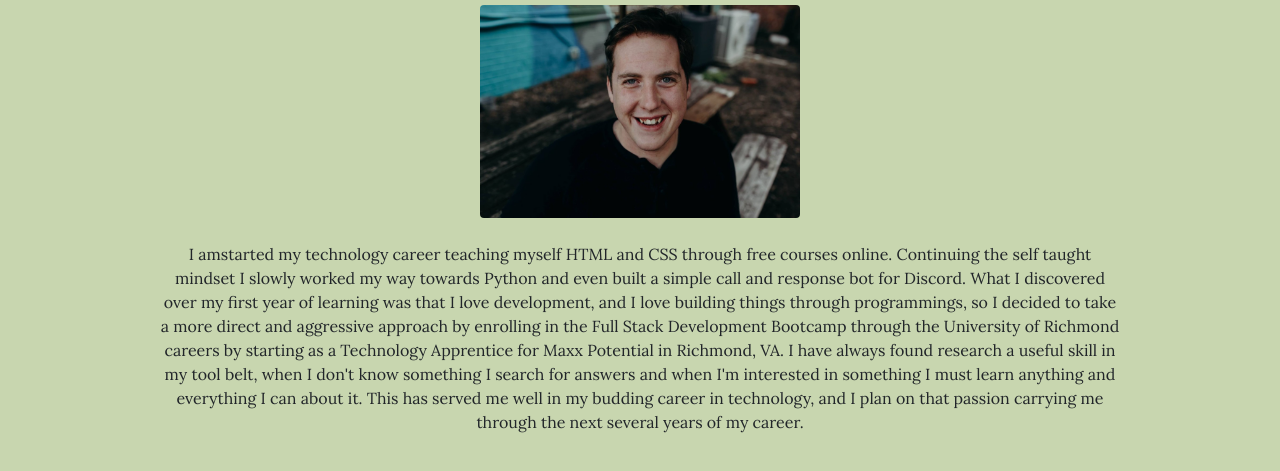
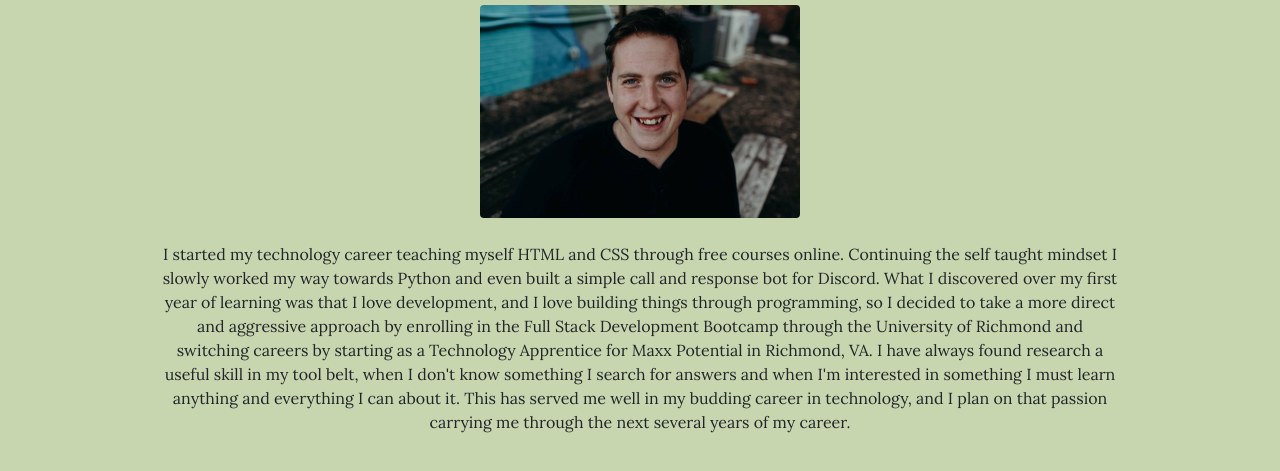
Before and after one commit to GitOffMyFarm/Portfolio, a plain HTML site: page index.html in a window 1280 px wide. Shown: the part 223-694 px from the top of the page. Drawn offline with nearby package versions, Linux system fonts and the light colour scheme.

Commit message:
changed wording of about me

```diff
--- a/index.html
+++ b/index.html
@@ -32,8 +32,8 @@
     <div class="tab-pane fade show active d-flex flex-column align-items-center justify-content-between" id="home" role="tabpanel" aria-labelledby="home-tab">
         <img src="./Assets/Pictures/Profile.png" class="rounded mx-auto d-block w-25 mt-2" alt="An image of myself"><br>
         <p class="w-75 text-center">
-            I amstarted my technology career teaching myself HTML and CSS through free courses online. Continuing the self taught mindset I slowly worked my way towards Python and even built a simple call and response bot for Discord.
-            What I discovered over my first year of learning was that I love development, and I love building things through programmings, so I decided to take a more direct and aggressive approach by enrolling in the Full Stack Development Bootcamp through the University of Richmond careers by starting as a Technology Apprentice for Maxx Potential in Richmond, VA.
+            I started my technology career teaching myself HTML and CSS through free courses online. Continuing the self taught mindset I slowly worked my way towards Python and even built a simple call and response bot for Discord.
+            What I discovered over my first year of learning was that I love development, and I love building things through programming, so I decided to take a more direct and aggressive approach by enrolling in the Full Stack Development Bootcamp through the University of Richmond and switching careers by starting as a Technology Apprentice for Maxx Potential in Richmond, VA.
             I have always found research a useful skill in my tool belt, when I don't know something I search for answers and when I'm interested in something I must learn anything and everything I can about it.
             This has served me well in my budding career in technology, and I plan on that passion carrying me through the next several years of my career.
         </p>
```
